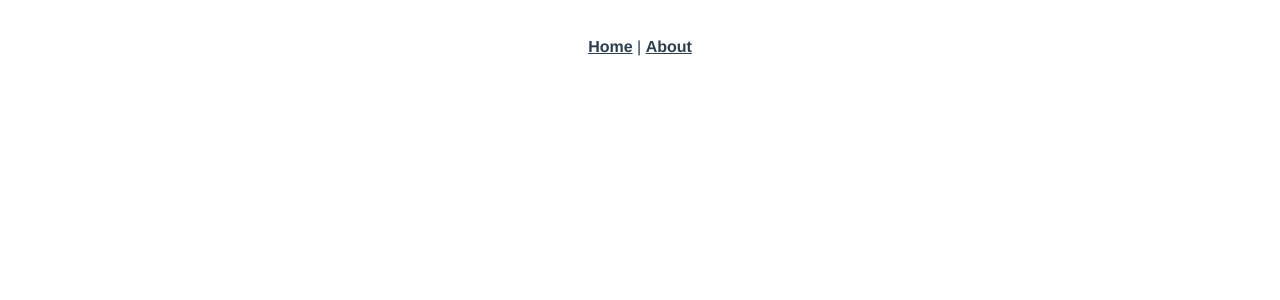
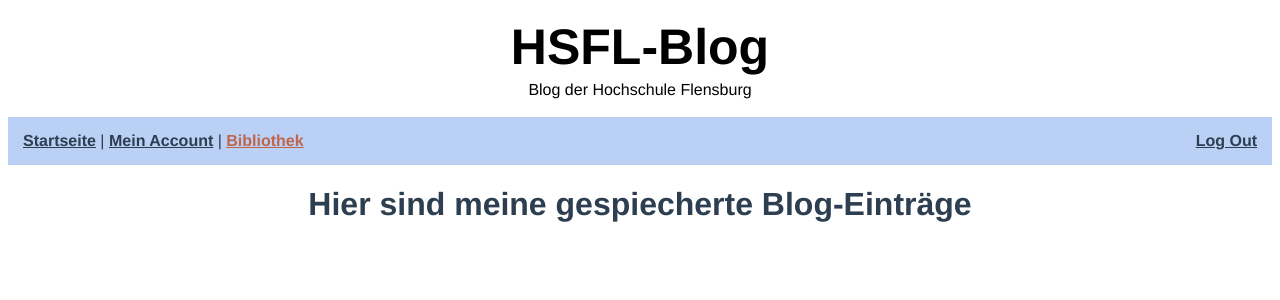
Before and after one commit to maxfle02/HSFL_Blog2, a Vue app in the folder hsfl-blog-projekt/: page /bibliothek in a window 1280 px wide. Before the commit this address had no page. Shown: the top 300 px of the page. Built offline with nearby package versions, Linux system fonts and the light colour scheme.

Commit message:
add navbar (#15)

```diff
--- a/hsfl-blog-projekt/src/App.vue
+++ b/hsfl-blog-projekt/src/App.vue
@@ -1,7 +1,17 @@
 <template>
+  <div class="header">
+     <h1>HSFL-Blog</h1>
+     <p>Blog der Hochschule Flensburg</p>
+   </div>
+
  <nav>
-    <router-link to="/">Home</router-link> |
-    <router-link to="/about">About</router-link>
+   <div>
+   <router-link to="/">Startseite</router-link> |
+   <router-link to="/profile">Mein Account</router-link> |
+   <router-link to="/bibliothek">Bibliothek</router-link>
+   </div>
+   <router-link to="/logging">Log Out</router-link>
+
  </nav>
  <router-view/>
 </template>
@@ -16,7 +26,13 @@
 }
 
 nav {
-  padding: 30px;
+
+ display: flex;
+ justify-content: space-between;
+ align-items: center;
+ padding: 15px;
+ background-color: #bad0f5;
+ text-align: left;
 }
 
 nav a {
@@ -25,6 +41,23 @@
 }
 
 nav a.router-link-exact-active {
-  color: #42b983;
+ color: #bf654e;
+}
+.header h1 {
+   font-size: 50px;
+   margin-bottom: 5px;
+   margin-top: 8px;
+ }
+ .header {
+   margin-top: 0;
+   padding: 2px;
+   text-align: center;
+   background: white;
+   color: black;
+
+ }
+ .header p {
+ margin-top: 0;
+
 }
 </style>
--- a/hsfl-blog-projekt/src/router/index.js
+++ b/hsfl-blog-projekt/src/router/index.js
@@ -1,5 +1,5 @@
 import { createRouter, createWebHistory } from 'vue-router'
-import HomeView from '../views/HomeView.vue'
+import HomeView from '../views/Startseite.vue'
 
 const routes = [
   {
@@ -8,12 +8,18 @@
     component: HomeView
   },
   {
-    path: '/about',
-    name: 'about',
+    path: '/profile',
+    name: 'profile',
     // route level code-splitting
     // this generates a separate chunk (about.[hash].js) for this route
     // which is lazy-loaded when the route is visited.
-    component: () => import(/* webpackChunkName: "about" */ '../views/AboutView.vue')
+    component: () => import(/* webpackChunkName: "about" */ '../views/UserProfile.vue')
+  },
+
+  {
+    path: '/bibliothek',
+    name: 'bibliothek',
+    component: () => import('../views/SavedPosts.vue')
   }
 ]
 
--- a/hsfl-blog-projekt/src/views/AboutView.vue
+++ /dev/null
@@ -1,5 +0,0 @@
-<template>
-  <div class="about">
-    <h1>This is an about page</h1>
-  </div>
-</template>
--- /dev/null
+++ b/hsfl-blog-projekt/src/views/SavedPosts.vue
@@ -0,0 +1,5 @@
+<template>
+  <div class="bibliothek">
+    <h1>Hier sind meine gespiecherte Blog-Einträge</h1>
+  </div>
+</template>
--- /dev/null
+++ b/hsfl-blog-projekt/src/views/UserProfile.vue
@@ -0,0 +1,5 @@
+<template>
+    <div class="profile">
+      <h1>This is my profile page</h1>
+    </div>
+  </template>
```
Also changed, not shown: hsfl-blog-projekt/src/main.js (line endings or trailing spaces), hsfl-blog-projekt/src/views/Startseite.vue (renamed from hsfl-blog-projekt/src/views/HomeView.vue). Lines whose indentation alone changed are shown as unchanged.
